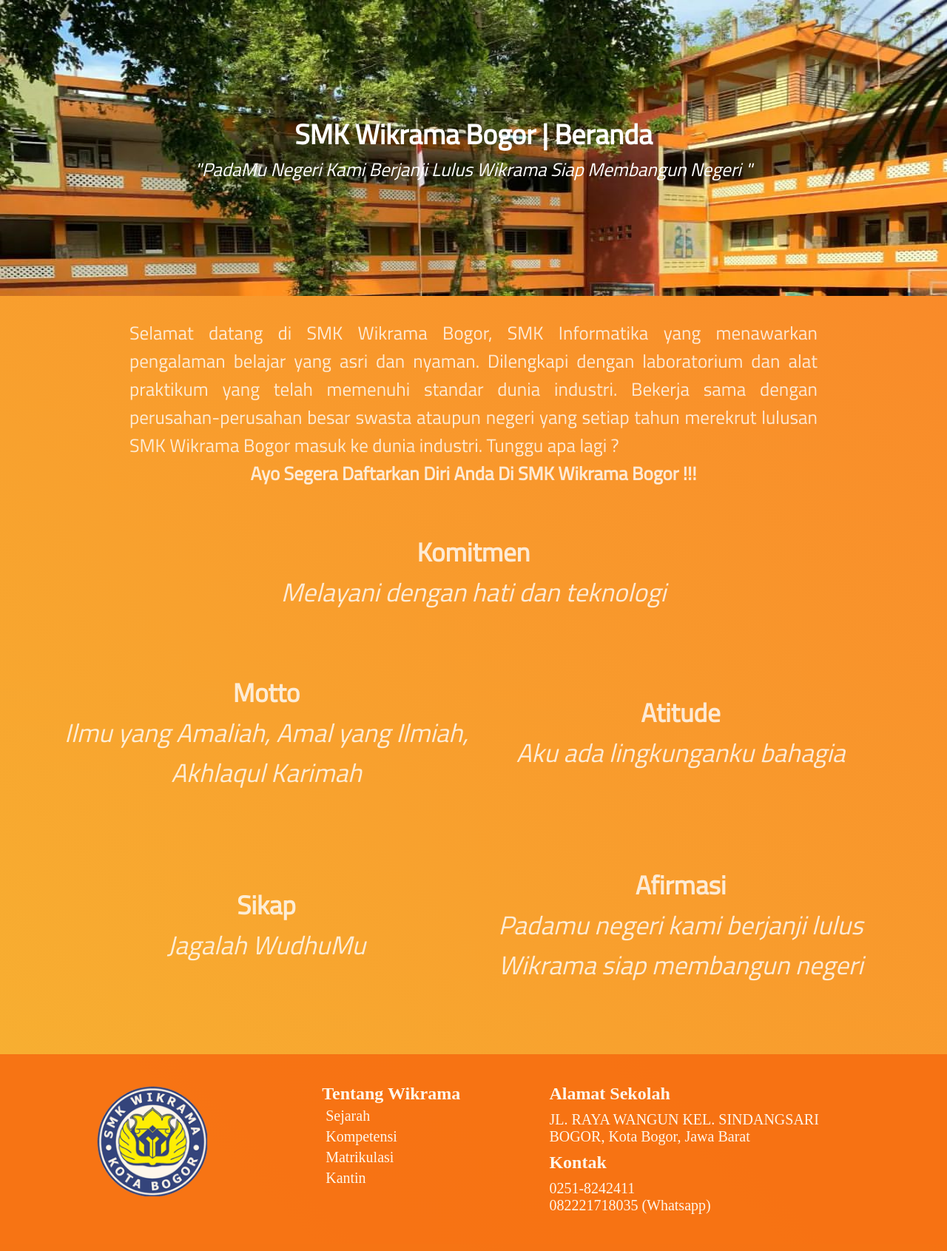
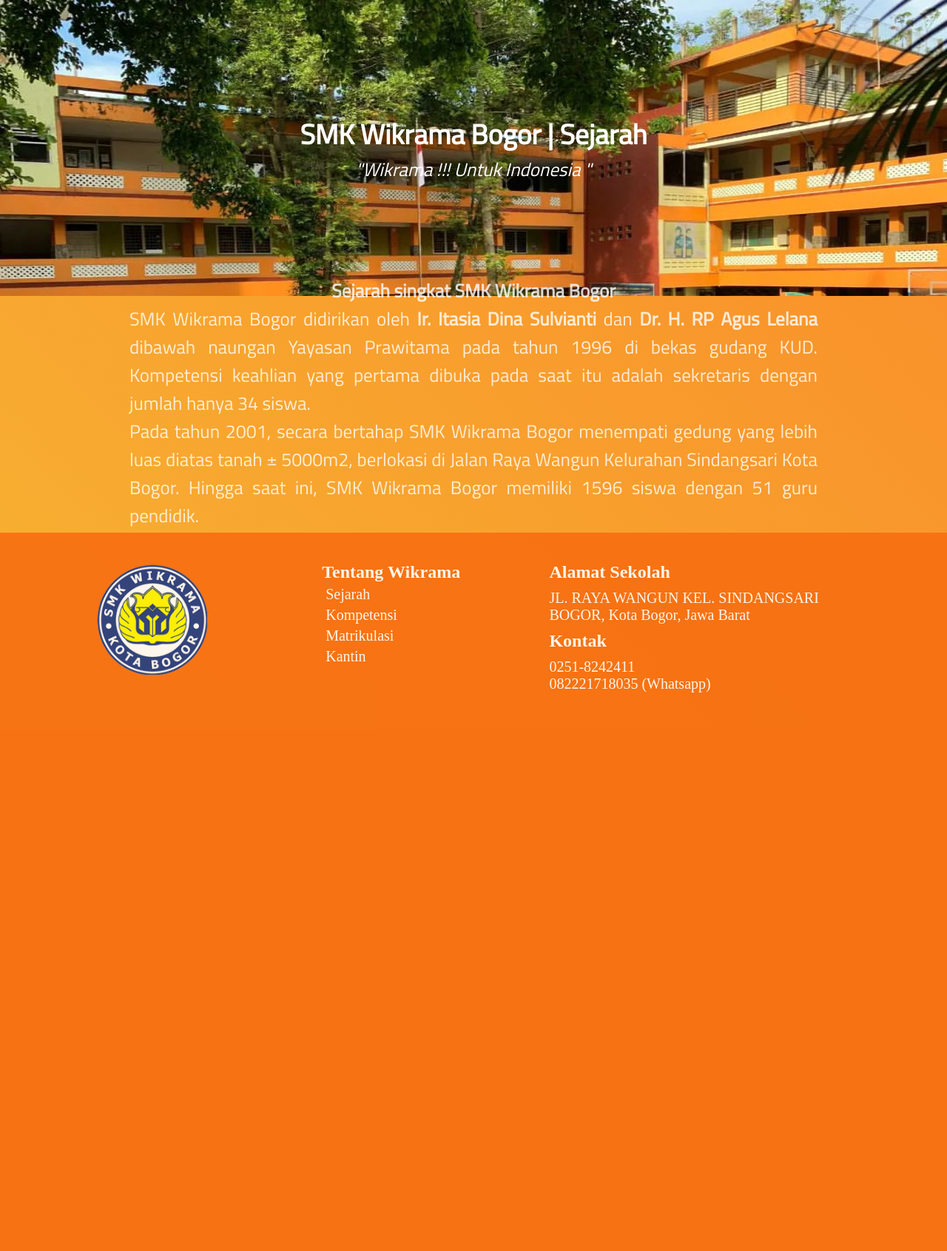
Before and after one commit to dafamahandika/wikrama-website-php, a PHP site: page /index.php?page=sejarah in a window 1280 px wide. Shown: the part 98-1789 px from the top of the page at 74% size. After the commit the page ends 1034 px from the top, so only its background shows below. Run offline with PHP 8.4, Linux system fonts and the light colour scheme.

Commit message:
edit page

```diff
--- a/function.php
+++ b/function.php
@@ -23,6 +23,8 @@ if(isset($_GET['page'])) {
                echo "<center><h3>Page Not Found !!!</h3></center>";
                break;
      }
+} else {
+     include 'page/beranda.php';
 }
 
 ?>
--- a/index.php
+++ b/index.php
@@ -10,7 +10,7 @@
   </head>
   <body>
     <header>
-      <a href="index.php" class="brand"><b>SMK Wikrama Bogor</b></a>
+      <a href="index.php?beranda.php" class="brand"><b>SMK Wikrama Bogor</b></a>
       <nav>
         <ul class="navbar">
           <li><a href="index.php?page=sejarah">Sejarah</a></li>
@@ -20,45 +20,9 @@
         </ul>
       </nav>
     </header>
-
-    <div class="main">
-      <div class="desc1">
-        <h2>SMK Wikrama Bogor | Beranda</h2>
-        <p><i>"PadaMu Negeri Kami Berjanji Lulus Wikrama Siap Membangun Negeri "</i></p>
-      </div>
-    </div>
-
-    <div class="beranda">
-      <div class="desc2">
-        <p>Selamat datang di SMK Wikrama Bogor, SMK Informatika yang menawarkan pengalaman belajar yang asri dan nyaman.
-          Dilengkapi dengan laboratorium dan alat praktikum yang telah memenuhi standar dunia industri. Bekerja sama dengan perusahan-perusahan besar swasta ataupun negeri yang setiap tahun merekrut lulusan SMK Wikrama Bogor masuk ke dunia industri. Tunggu apa lagi ?
-          <b><center>Ayo Segera Daftarkan Diri Anda Di SMK Wikrama Bogor !!!</center></b>
-        </p>
-      </div>
-    </div>
-    <div class="qoute">
-      <div class="komitmen">
-        <h4>Komitmen</h4>
-        <p><I>Melayani dengan hati dan teknologi</i></p>
-      </div>
-      <div class="card">
-        <h4>Motto</h4>
-        <p><i>Ilmu yang Amaliah, Amal yang Ilmiah, Akhlaqul Karimah</i></p>
-      </div>
-      <div class="card">
-        <h4>Atitude</h4>
-        <p><i>Aku ada lingkunganku bahagia</i></p>
-      </div>
-      <div class="card">
-        <h4>Sikap</h4>
-        <p><i>Jagalah WudhuMu</i></p>
-      </div>
-      <div class="card">
-        <h4>Afirmasi</h4>
-        <p><i>Padamu negeri kami berjanji lulus Wikrama siap membangun negeri</i></p>
-      </div>
-    </div>
-
+    <?php
+    require 'function.php'
+    ?>
     <footer>
     <div class="footer-bagian">
 
@@ -69,10 +33,10 @@
         <div class="list-halaman">
             <h2>Tentang Wikrama</h2>
             <ul>
-                <li><a href="">Sejarah</a></li>
-                <li><a href="">Kompetensi</a></li>
-                <li><a href="">Matrikulasi </a></li>
-                <li><a href="">Kantin</a></li>
+              <li><a href="index.php?page=sejarah">Sejarah</a></li>
+              <li><a href="index.php?page=kompetensi">Kompetensi</a></li>
+              <li><a href="index.php?page=matrikulasi">Matrikulasi</a></li>
+              <li><a href="index.php?page=kantin">Kantin</a></li>
             </ul>
         </div>
 
--- a/page/sejarah.php
+++ b/page/sejarah.php
@@ -1,13 +1,16 @@
-<div class="content1">
-      <img src="img/logo.png" alt="logo" class="logo" />
-      <div id="text1">
-        <div class="text">
-          <h3>SEJARAH</h3>
-          <p>
+    <div class="main">
+      <div class="desc1">
+        <h2>SMK Wikrama Bogor | Sejarah</h2>
+        <p><i>"Wikrama !!! Untuk Indonesia "</i></p>
+      </div>
+    </div>
+
+    <div class="text-sejarah">
+      <div class="desc2">
+      <p> <center> <b>Sejarah singkat SMK Wikrama Bogor</b> </center>
             SMK Wikrama Bogor didirikan oleh <b>Ir. Itasia Dina Sulvianti</b> dan <b>Dr. H. RP Agus Lelana </b>dibawah naungan Yayasan Prawitama pada tahun 1996 di bekas gudang KUD. Kompetensi keahlian yang pertama dibuka pada saat itu
             adalah sekretaris dengan jumlah hanya 34 siswa. <br />Pada tahun 2001, secara bertahap SMK Wikrama Bogor menempati gedung yang lebih luas diatas tanah ± 5000m2, berlokasi di Jalan Raya Wangun Kelurahan Sindangsari Kota Bogor.
             Hingga saat ini, SMK Wikrama Bogor memiliki 1596 siswa dengan 51 guru pendidik.
           </p>
-        </div>
       </div>
     </div>
--- a/style.css
+++ b/style.css
@@ -27,6 +27,8 @@ body {
 }
 
 header {
+  /* width: 100%;
+  position: fixed; */
   font-family: "Titillium Web", sans-serif;
   font-size: 20px;
   font-weight: 500;
@@ -235,3 +237,108 @@ footer {
   margin-top: 10px;
   margin-bottom: 10px;
 }
+
+/* footer end */
+
+/* sejarah */
+.text-sejarah {
+  margin: 20px;
+  height: 250px;
+  display: flex;
+  justify-content: center;
+  align-items: center;
+  opacity: 0.8;
+  color: #fff;
+  font-size: 25px;
+  font-family: "Titillium Web", sans-serif;
+}
+/* kantin */
+.text-kantin {
+  margin: 15px;
+  height: 350px;
+  display: flex;
+  justify-content: center;
+  align-items: center;
+  opacity: 0.8;
+  color: #fff;
+  font-size: 25px;
+  font-family: "Titillium Web", sans-serif;
+}
+
+.desc-kantin {
+  margin-top: 20px;
+  width: 80%;
+  text-align: justify;
+}
+
+/* jurusan */
+.jurusan {
+  font-weight: bold;
+  color: #ffff;
+  opacity: 0.8;
+  display: grid;
+  grid-template-columns: repeat(2, 550px);
+  justify-content: center;
+  width: 80%;
+  margin: auto;
+  grid-gap: 10px;
+  justify-content: space-between;
+}
+
+.jurusan a {
+  color: #fff;
+  /* opacity: 0.9; */
+  text-decoration: none;
+  transition: 0.5s;
+}
+
+.card-jurusan {
+  display: flex;
+  flex-direction: column;
+  justify-content: center;
+  align-items: center;
+  font-family: "Titillium Web", sans-serif;
+  font-size: 35px;
+  height: 250px;
+  width: 550px;
+  text-align: center;
+  transition: 0.5s;
+}
+
+.card-jurusan:hover {
+  border-radius: 10px;
+  background-color: #ffb75e;
+  text-decoration: underline;
+}
+
+.rpl {
+  padding: 5px;
+  margin: 15px auto;
+  grid-column: 1/-1;
+  font-family: "Titillium Web", sans-serif;
+  text-align: center;
+  font-size: 35px;
+  width: 620px;
+  height: 250px;
+  display: flex;
+  flex-direction: column;
+  justify-content: center;
+  align-items: center;
+  transition: 0.5s;
+}
+
+.rpl a {
+  color: #fff;
+  opacity: 0.9;
+  text-decoration: none;
+  transition: 0.5s;
+}
+
+.rpl a:hover {
+  text-decoration: underline;
+}
+
+.rpl:hover {
+  border-radius: 10px;
+  background-color: #ffb75e;
+}
```
Also changed, not shown: page/beranda.php (added, +37 -0 lines), page/kantin.php (+14 -0 lines), page/kompetensi.php (+37 -0 lines), page/matrikulasi.php (+16 -0 lines).
